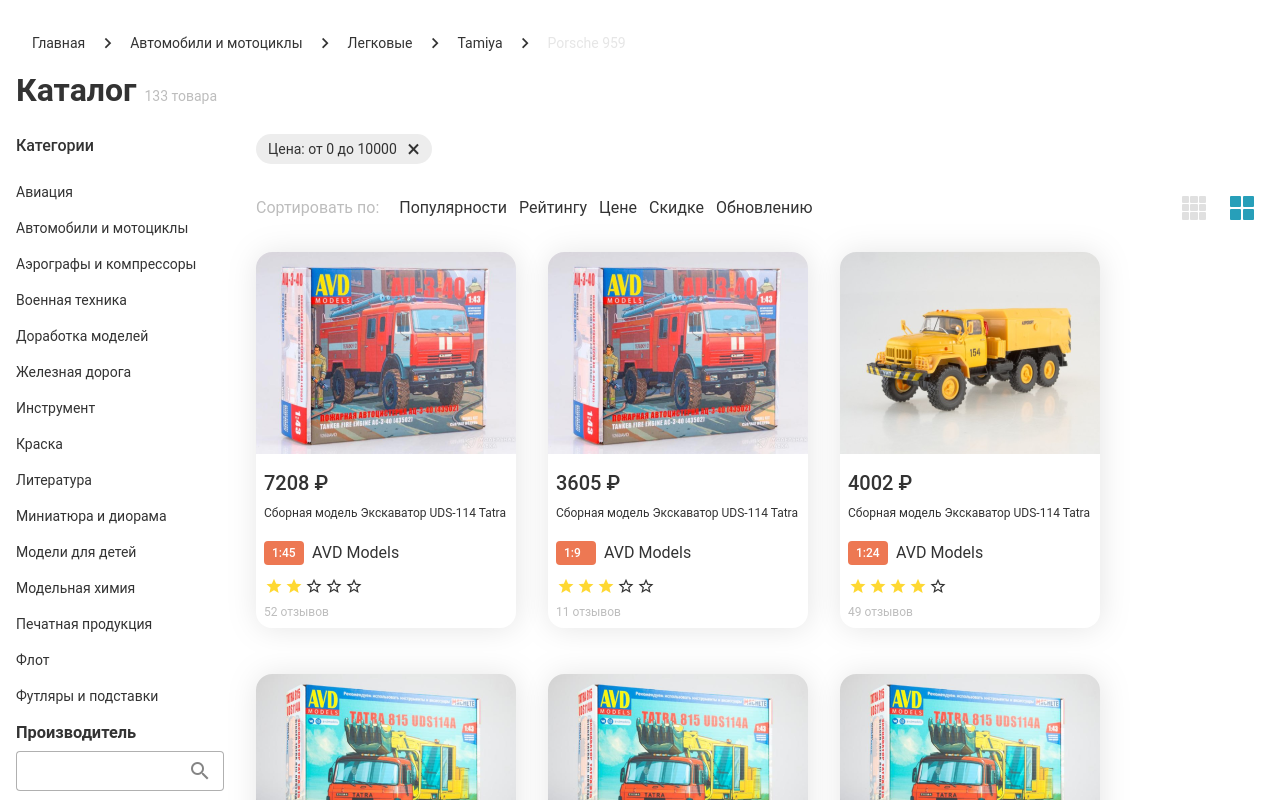
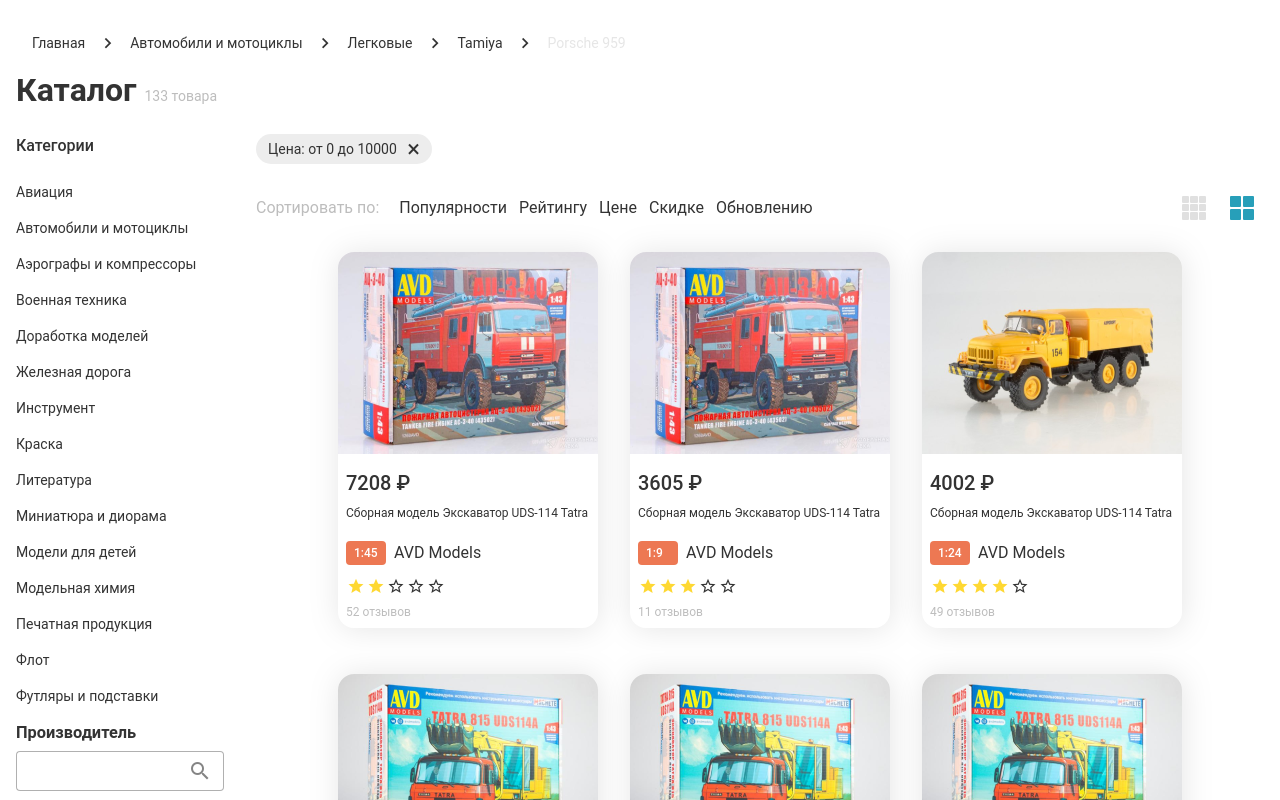
Before and after one commit to S0RGE/test-task-m, a Vue app: page / in a window 1280 px wide. Shown: the top 800 px of the page. Built offline with nearby package versions, Linux system fonts and the light colour scheme.

Commit message:
centered catalog

```diff
--- a/src/components/Catalog/ProductCatalog.vue
+++ b/src/components/Catalog/ProductCatalog.vue
@@ -152,13 +152,14 @@
 
 .maxScale .product-catalog {
   grid-template-columns: repeat(auto-fit, 202px);
-  gap: 70px 32px;
+  row-gap: 70px;
   .product-card_wrapper {
     min-height: 328px;
   }
 }
 
 .product-catalog {
+  justify-content: center;
   width: 100%;
   display: grid;
 }
```
